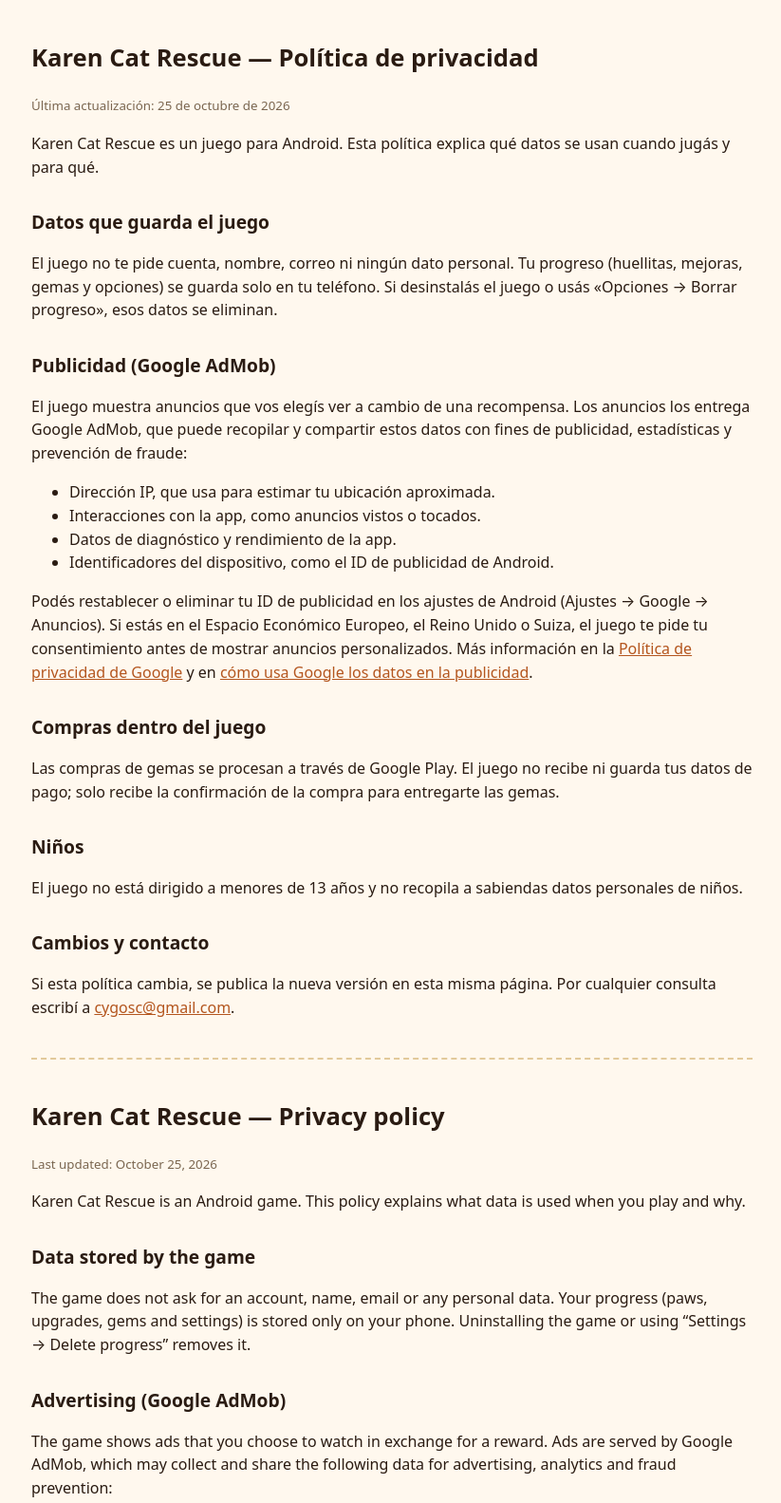
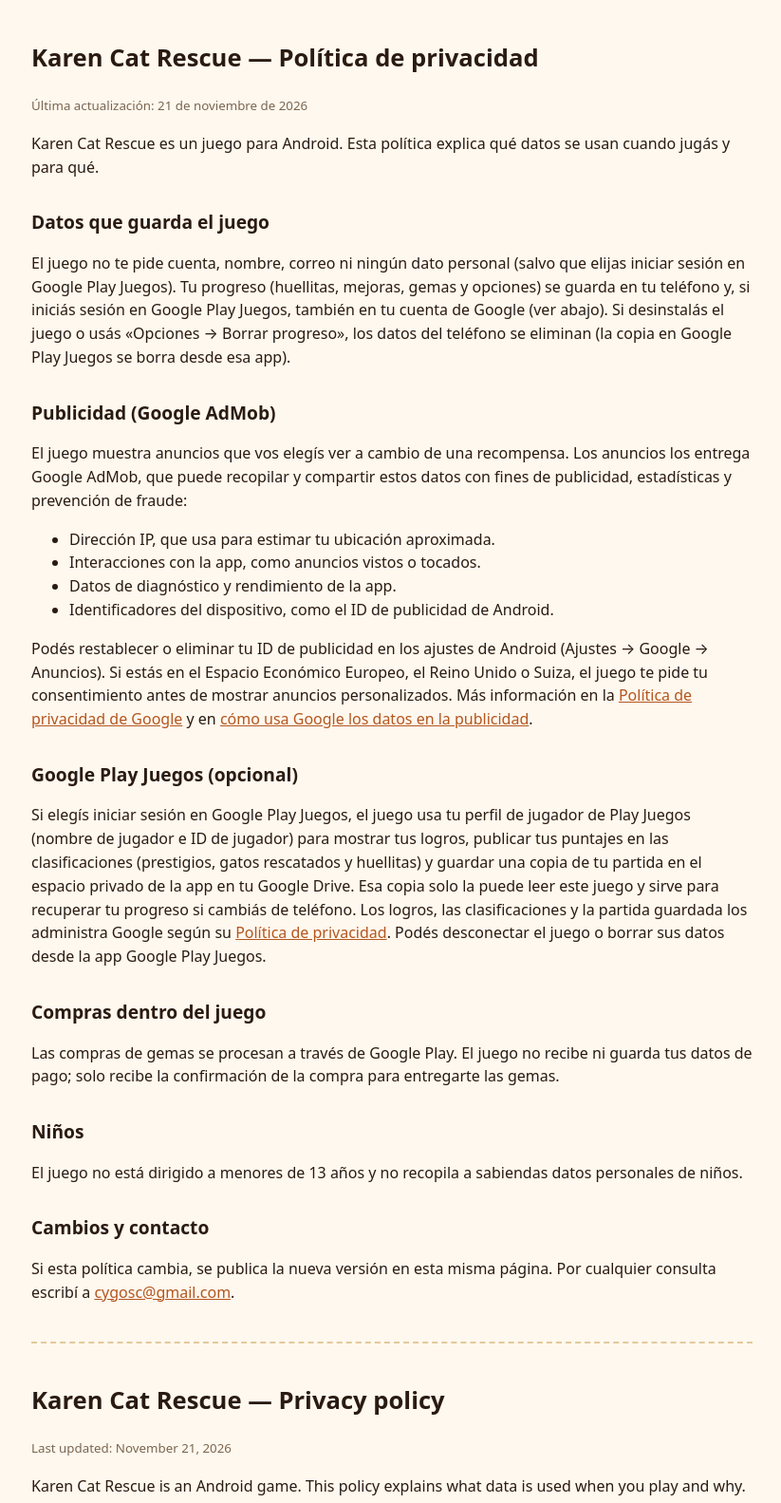
Before and after one commit to Cygosc/cygosc.github.io, a plain HTML site: page karen-cat-rescue/privacidad.html in a window 1280 px wide. Shown: the top 1583 px of the page at 95% size, without its empty margins (227-1050 px from the left). Drawn offline with Linux system fonts and the light colour scheme.

Commit message:
Karen Cat Rescue: privacidad con Google Play Juegos (1.10.1)
Co-Authored-By: Claude Opus 5.5 <noreply@anthropic.com>

```diff
--- a/karen-cat-rescue/privacidad.html
+++ b/karen-cat-rescue/privacidad.html
@@ -12,12 +12,12 @@
 </head>
 <body>
 <h1>Karen Cat Rescue — Política de privacidad</h1>
-<p><small>Última actualización: 25 de octubre de 2026</small></p>
+<p><small>Última actualización: 21 de noviembre de 2026</small></p>
 
 <p>Karen Cat Rescue es un juego para Android. Esta política explica qué datos se usan cuando jugás y para qué.</p>
 
 <h2>Datos que guarda el juego</h2>
-<p>El juego no te pide cuenta, nombre, correo ni ningún dato personal. Tu progreso (huellitas, mejoras, gemas y opciones) se guarda solo en tu teléfono. Si desinstalás el juego o usás «Opciones → Borrar progreso», esos datos se eliminan.</p>
+<p>El juego no te pide cuenta, nombre, correo ni ningún dato personal (salvo que elijas iniciar sesión en Google Play Juegos). Tu progreso (huellitas, mejoras, gemas y opciones) se guarda en tu teléfono y, si iniciás sesión en Google Play Juegos, también en tu cuenta de Google (ver abajo). Si desinstalás el juego o usás «Opciones → Borrar progreso», los datos del teléfono se eliminan (la copia en Google Play Juegos se borra desde esa app).</p>
 
 <h2>Publicidad (Google AdMob)</h2>
 <p>El juego muestra anuncios que vos elegís ver a cambio de una recompensa. Los anuncios los entrega Google AdMob, que puede recopilar y compartir estos datos con fines de publicidad, estadísticas y prevención de fraude:</p>
@@ -28,6 +28,9 @@
   <li>Identificadores del dispositivo, como el ID de publicidad de Android.</li>
 </ul>
 <p>Podés restablecer o eliminar tu ID de publicidad en los ajustes de Android (Ajustes → Google → Anuncios). Si estás en el Espacio Económico Europeo, el Reino Unido o Suiza, el juego te pide tu consentimiento antes de mostrar anuncios personalizados. Más información en la <a href="https://policies.google.com/privacy">Política de privacidad de Google</a> y en <a href="https://policies.google.com/technologies/ads">cómo usa Google los datos en la publicidad</a>.</p>
+
+<h2>Google Play Juegos (opcional)</h2>
+<p>Si elegís iniciar sesión en Google Play Juegos, el juego usa tu perfil de jugador de Play Juegos (nombre de jugador e ID de jugador) para mostrar tus logros, publicar tus puntajes en las clasificaciones (prestigios, gatos rescatados y huellitas) y guardar una copia de tu partida en el espacio privado de la app en tu Google Drive. Esa copia solo la puede leer este juego y sirve para recuperar tu progreso si cambiás de teléfono. Los logros, las clasificaciones y la partida guardada los administra Google según su <a href="https://policies.google.com/privacy">Política de privacidad</a>. Podés desconectar el juego o borrar sus datos desde la app Google Play Juegos.</p>
 
 <h2>Compras dentro del juego</h2>
 <p>Las compras de gemas se procesan a través de Google Play. El juego no recibe ni guarda tus datos de pago; solo recibe la confirmación de la compra para entregarte las gemas.</p>
@@ -42,10 +45,10 @@
 
 <h1 lang="en">Karen Cat Rescue — Privacy policy</h1>
 <div lang="en">
-<p><small>Last updated: October 25, 2026</small></p>
+<p><small>Last updated: November 21, 2026</small></p>
 <p>Karen Cat Rescue is an Android game. This policy explains what data is used when you play and why.</p>
 <h2>Data stored by the game</h2>
-<p>The game does not ask for an account, name, email or any personal data. Your progress (paws, upgrades, gems and settings) is stored only on your phone. Uninstalling the game or using “Settings → Delete progress” removes it.</p>
+<p>The game does not ask for an account, name, email or any personal data (unless you choose to sign in to Google Play Games). Your progress (paws, upgrades, gems and settings) is stored on your phone and, if you sign in to Google Play Games, also in your Google account (see below). Uninstalling the game or using “Settings → Delete progress” removes the data on your phone (the Google Play Games copy is deleted from that app).</p>
 <h2>Advertising (Google AdMob)</h2>
 <p>The game shows ads that you choose to watch in exchange for a reward. Ads are served by Google AdMob, which may collect and share the following data for advertising, analytics and fraud prevention:</p>
 <ul>
@@ -55,6 +58,8 @@
   <li>Device identifiers, such as the Android advertising ID.</li>
 </ul>
 <p>You can reset or delete your advertising ID in Android settings (Settings → Google → Ads). If you are in the European Economic Area, the United Kingdom or Switzerland, the game asks for your consent before showing personalized ads. Learn more in the <a href="https://policies.google.com/privacy">Google Privacy Policy</a> and <a href="https://policies.google.com/technologies/ads">how Google uses data in advertising</a>.</p>
+<h2>Google Play Games (optional)</h2>
+<p>If you choose to sign in to Google Play Games, the game uses your Play Games player profile (gamer name and player ID) to show your achievements, post your scores to the leaderboards (prestiges, cats rescued and paws) and save a copy of your game in the app's private space in your Google Drive. Only this game can read that copy, and it lets you recover your progress if you switch phones. Achievements, leaderboards and saved games are managed by Google under its <a href="https://policies.google.com/privacy">Privacy Policy</a>. You can disconnect the game or delete its data from the Google Play Games app.</p>
 <h2>In-app purchases</h2>
 <p>Gem purchases are processed by Google Play. The game never receives or stores your payment details; it only receives the purchase confirmation to deliver your gems.</p>
 <h2>Children</h2>
```
